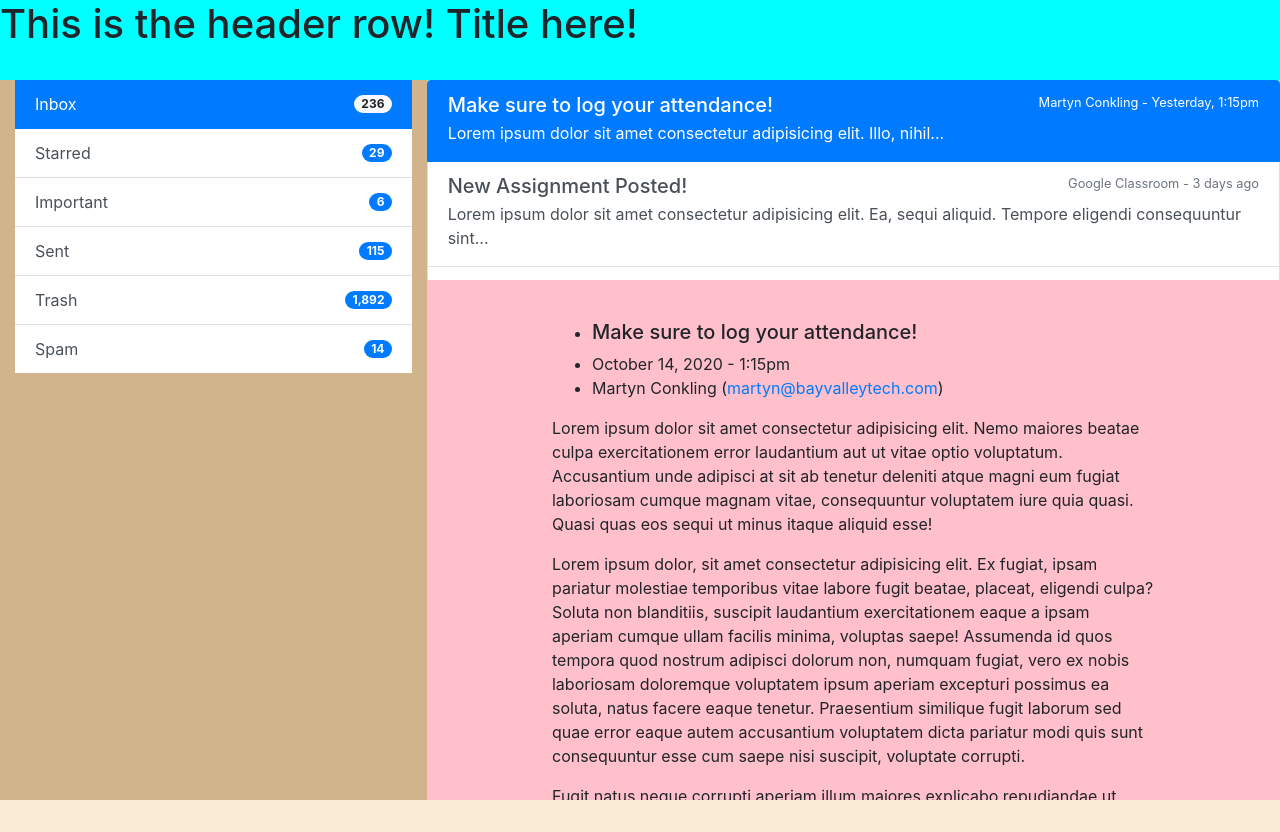
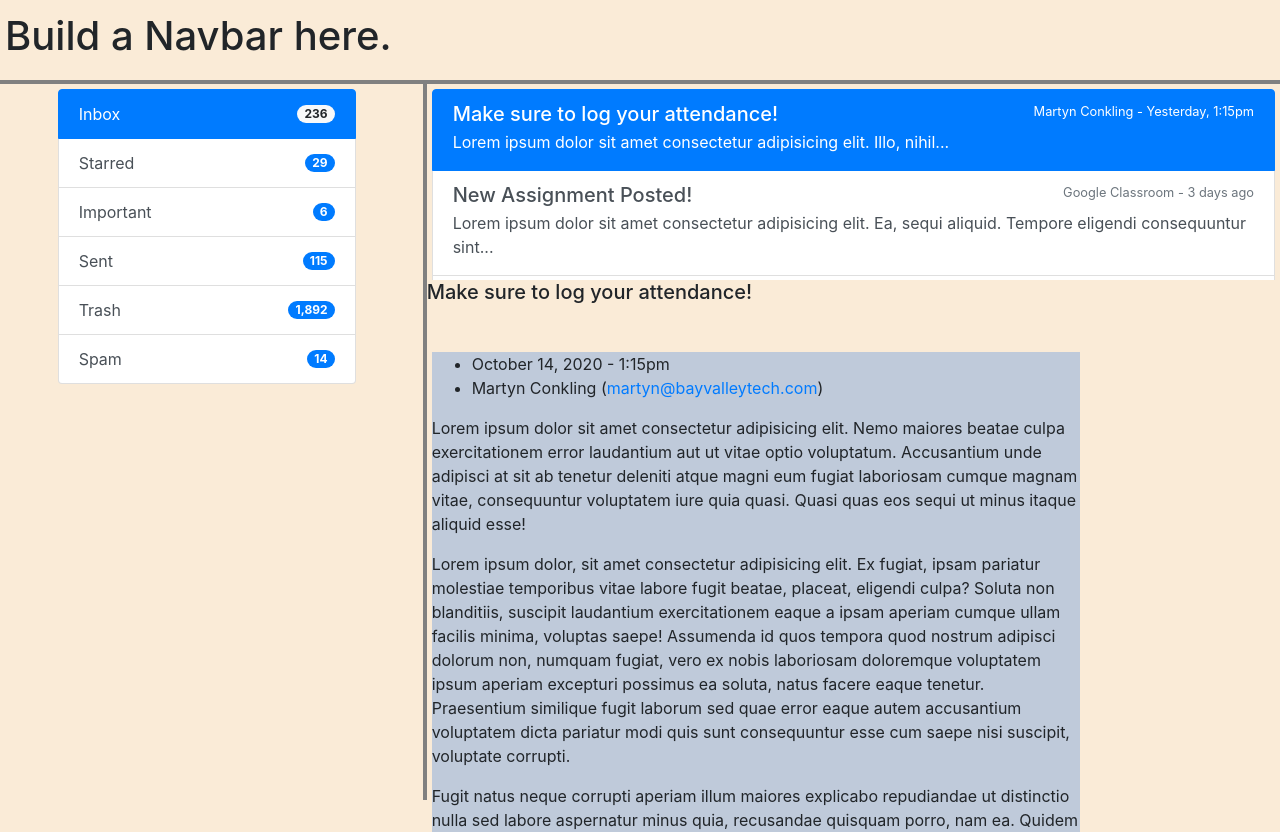
Before and after one commit to mrdietz/michael-dietz-cohort209-email-template, a plain HTML site: page index.html in a window 1280 px wide. Before the commit the page ends 800 px from the top, so only its background shows below. Drawn offline with nearby package versions, Linux system fonts and the light colour scheme.

Commit message:
tweaked design, first push to github

```diff
--- a/index.html
+++ b/index.html
@@ -13,17 +13,23 @@
 
 
 <body>
+    <!-- Container for the whole page -->
+    <div class="container-fluid">
 
-    <div class="container-fluid">
-        <div class="row" id="header">
-            <h1>
-                This is the header row! Title here!
-            </h1>
+        <!-- Top Row: Header(navbar) -->
+        <div class="row" id="header" style="align-items: center;">
+            <h1>Build a Navbar here.</h1>
         </div>
+
+        <!-- Bottom row -->
         <div class="row">
+
+            <!-- Bottom row, left column: Folder List -->
             <div class="col-4" id="folders">
 
-                <ul class="list-group list-group-flush">
+                <!-- Container for Folder list -->
+                <div id="folder-list">
+                    <ul class="list-group d-flex-column" id="folder-list">
                         <li class ="list-group-item list-group-item-action active d-flex justify-content-between align-items-center">Inbox
                             <span class="badge badge-light badge-pill">236</span>
                         </li>
@@ -44,8 +50,15 @@
                         </li>
                     </ul>
                 </div>
+            </div>
+
+            <!-- Bottom Row, Right Column -->
             <div class="col">
+
+                <!-- Bottom Row, Right Column, Top Row: Active Folder -->
                 <div class="row overflow-auto" id="active-folder">
+
+                    <!-- Container for Active Folder List -->
                     <ul class="list-group w-100">
                         <a href="#" class="list-group-item list-group-item-action active">
                             <div class="d-flex w-100 justify-content-between">
@@ -77,11 +90,16 @@
                         </a>
                     </ul>
                 </div>
+
+                <!-- Bottom Row, Right Column, Middle Row: Subject -->
+                <div class="row" id="subject">
+                    <h5>Make sure to log your attendance!</h5>
+                </div>
+
+                <!-- Bottom Row, Right Column, Bottom Row: Reading Pane -->
                 <div class="row overflow-auto" id="reading-pane">
-                    <div id="email">
                     <div id="email-contents">
                     <ul>
-                            <li><h5>Make sure to log your attendance!</h5></li>
                         <li>October 14, 2020 - 1:15pm</li>
                         <li>Martyn Conkling (<a href="#">martyn@bayvalleytech.com</a>)</li>
                     </ul>
@@ -95,6 +113,10 @@
             </div>
         </div>
     </div>
-    </div>
+
+    <script src="https://code.jquery.com/jquery-3.5.1.slim.min.js" integrity="sha384-DfXdz2htPH0lsSSs5nCTpuj/zy4C+OGpamoFVy38MVBnE+IbbVYUew+OrCXaRkfj" crossorigin="anonymous"></script>
+
+    <script src="https://cdn.jsdelivr.net/npm/bootstrap@4.5.3/dist/js/bootstrap.bundle.min.js" integrity="sha384-ho+j7jyWK8fNQe+A12Hb8AhRq26LrZ/JpcUGGOn+Y7RsweNrtN/tE3MoK7ZeZDyx" crossorigin="anonymous"></script>
+
 </body>
 </html>
--- a/style.css
+++ b/style.css
@@ -11,32 +11,43 @@ body {
 
 } */
 
-.row {
-    background-color: aqua;
-}
 
 #header {
     height: 10vh;
+    padding: 5px;
 }
 
 #folders {
     height: 90vh;
-    background-color: tan;
+    padding: 5px;
+    border-right: 4px solid gray;
+    border-top:  4px solid gray;
+}
+
+#folder-list {
+    display: flex;
+    flex-direction: column;
+    align-items: flex-end;
+    width: 85%;
+
 }
 
 #active-folder {
     height: 25vh;
-    background-color: lightgreen;
+    padding: 5px;
+    border-top: 4px solid gray;
 }
 
 #reading-pane {
     height: 65vh;
-    background-color: pink;
+    background-color: antiquewhite;
     display: flex;
     justify-content: center;
+    padding: 5px;
+    width: 80%;
+    padding-top: 40px;
 }
 
-#email {
-    width: 80%;
-    padding: 40px;
+#email-contents {
+    background-color: rgb(191, 202, 218);
 }
```
Lines whose indentation alone changed are shown as unchanged.
